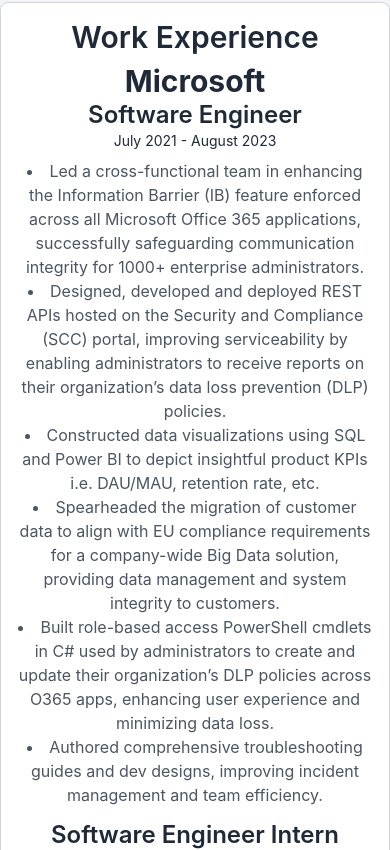
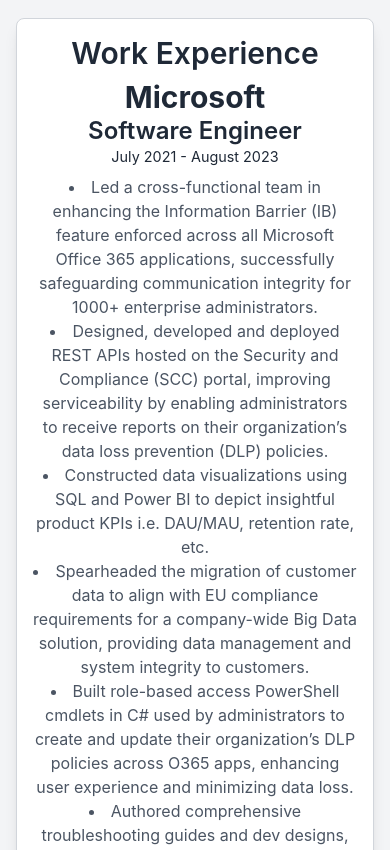
Before and after one commit to poojakotak/personal-website, a React (Create React App) app: page / in a window 390 px wide. Shown: the part 914-1764 px from the top of the page. Built offline with nearby package versions, Linux system fonts and the light colour scheme.

Commit message:
update css for smaller screens

```diff
--- a/src/components/Contact.js
+++ b/src/components/Contact.js
@@ -1,6 +1,7 @@
 // src/components/Contact.js
 import React, { useState } from 'react';
 import emailjs from 'emailjs-com';
+import '../styles/Contact.css';
 
 function Contact() {
   const [formData, setFormData] = useState({
--- a/src/components/Resume.js
+++ b/src/components/Resume.js
@@ -1,5 +1,6 @@
 // src/components/Resume.js
 import React from 'react';
+import '../styles/Resume.css';
 
 function Resume() {
     return (
--- a/src/styles/Resume.css
+++ b/src/styles/Resume.css
@@ -5,10 +5,6 @@
       padding: 1em;
     }
 
-    #resume h2, #resume h3 {
-      font-size: 1.2em;
-    }
-
     #resume p {
       font-size: 0.9em;
     }
--- a/tailwind.config.js
+++ b/tailwind.config.js
@@ -4,7 +4,6 @@
     "./src/components/About.js",
     "./src/components/Contact.js",
     "./src/components/Header.js",
-    "./src/components/Hobbies.js",
     "./src/components/Portfolio.js",
     "./src/components/Resume.js"
   ],
```
